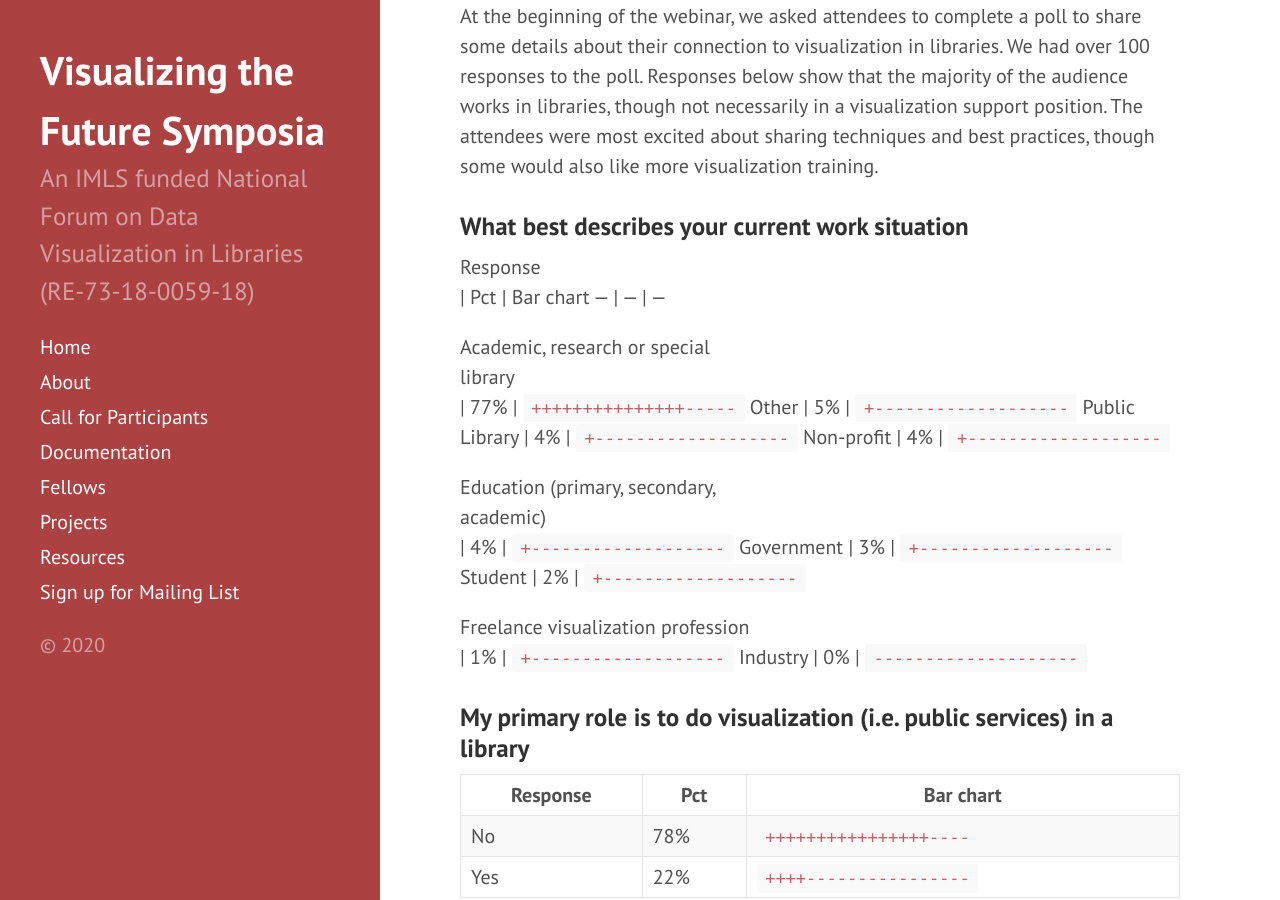
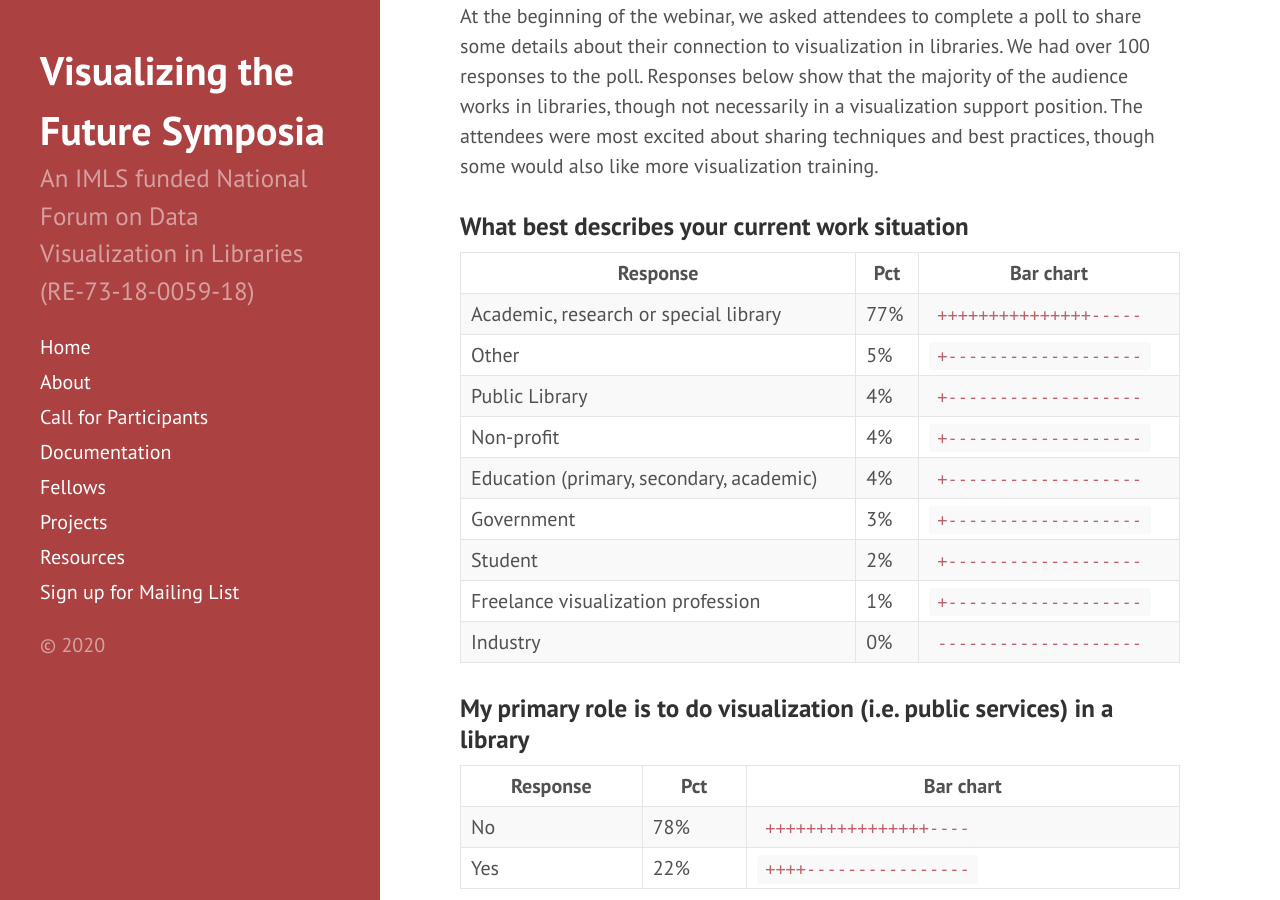
Before and after one commit to visualizingthefuture/visualizingthefuture.github.io, a Jekyll site: the page built from _posts/2020-09-29-september-webinar-update.md, in a window 1280 px wide and 900 px high, scrolled down 547 px. Built offline with Jekyll 4.4.1, drawn with Linux system fonts in a browser that asks for light colours.

Commit message:
Update 2020-09-29-september-webinar-update.md

```diff
--- a/_posts/2020-09-29-september-webinar-update.md
+++ b/_posts/2020-09-29-september-webinar-update.md
@@ -15,16 +15,16 @@ At the beginning of the webinar, we asked attendees to complete a poll to share
 
 ### What best describes your current work situation
 
-<div style="width:300px">Response</div> | Pct | Bar chart
+Response | Pct | Bar chart
 --- | --- | ---
-<div style="width:300px">Academic, research or special library</div> | 77% | `+++++++++++++++-----`
+Academic, research or special library | 77% | `+++++++++++++++-----`
 Other | 5% | `+-------------------`
 Public Library | 4% | `+-------------------`
 Non-profit | 4% | `+-------------------`
-<div style="width:300px">Education (primary, secondary, academic)</div> | 4% | `+-------------------`
+Education (primary, secondary, academic) | 4% | `+-------------------`
 Government | 3% | `+-------------------`
 Student | 2% | `+-------------------`
-<div style="width:300px">Freelance visualization profession</div> | 1% | `+-------------------`
+Freelance visualization profession | 1% | `+-------------------`
 Industry | 0% | `--------------------`
 
 ### My primary role is to do visualization (i.e. public services) in a library
```
